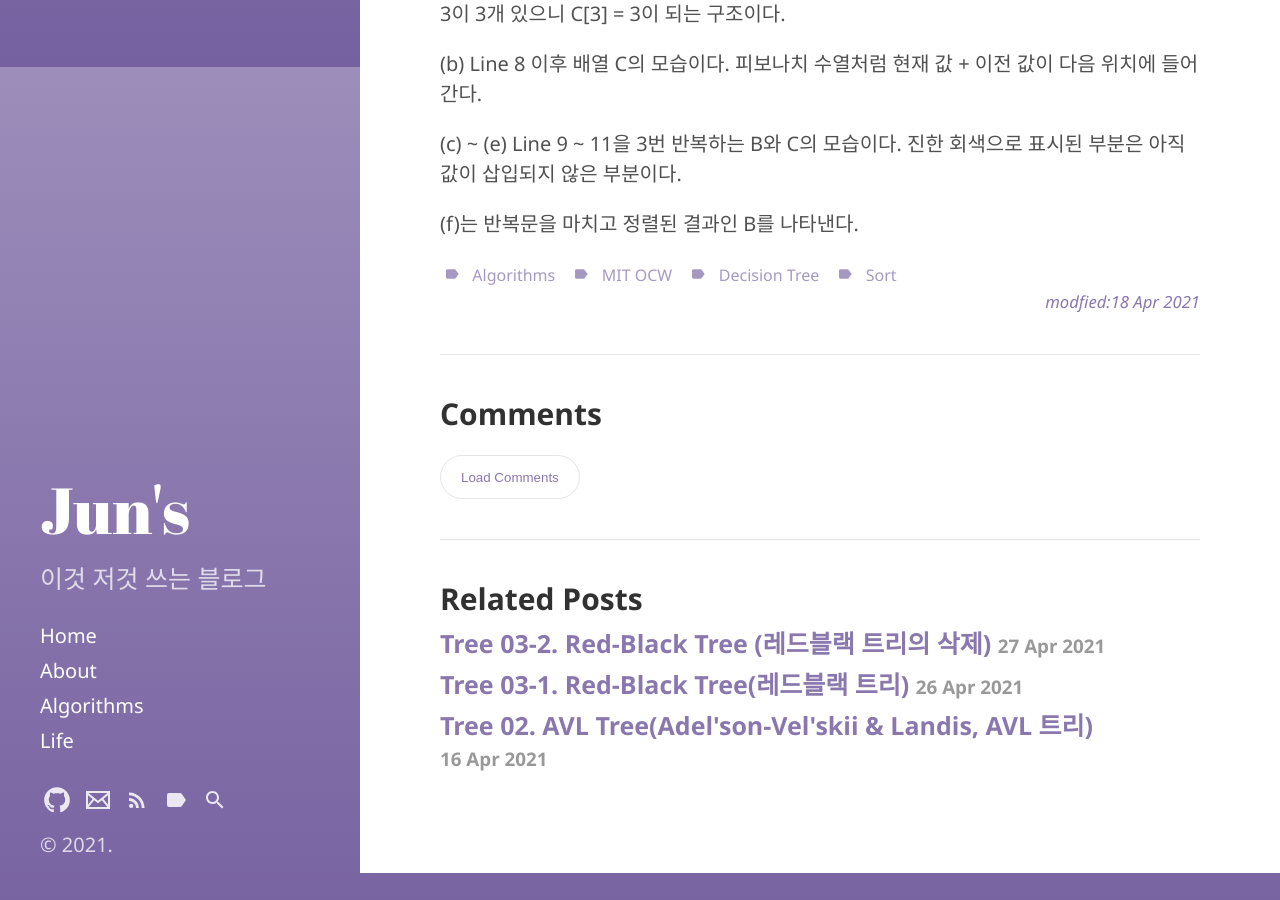
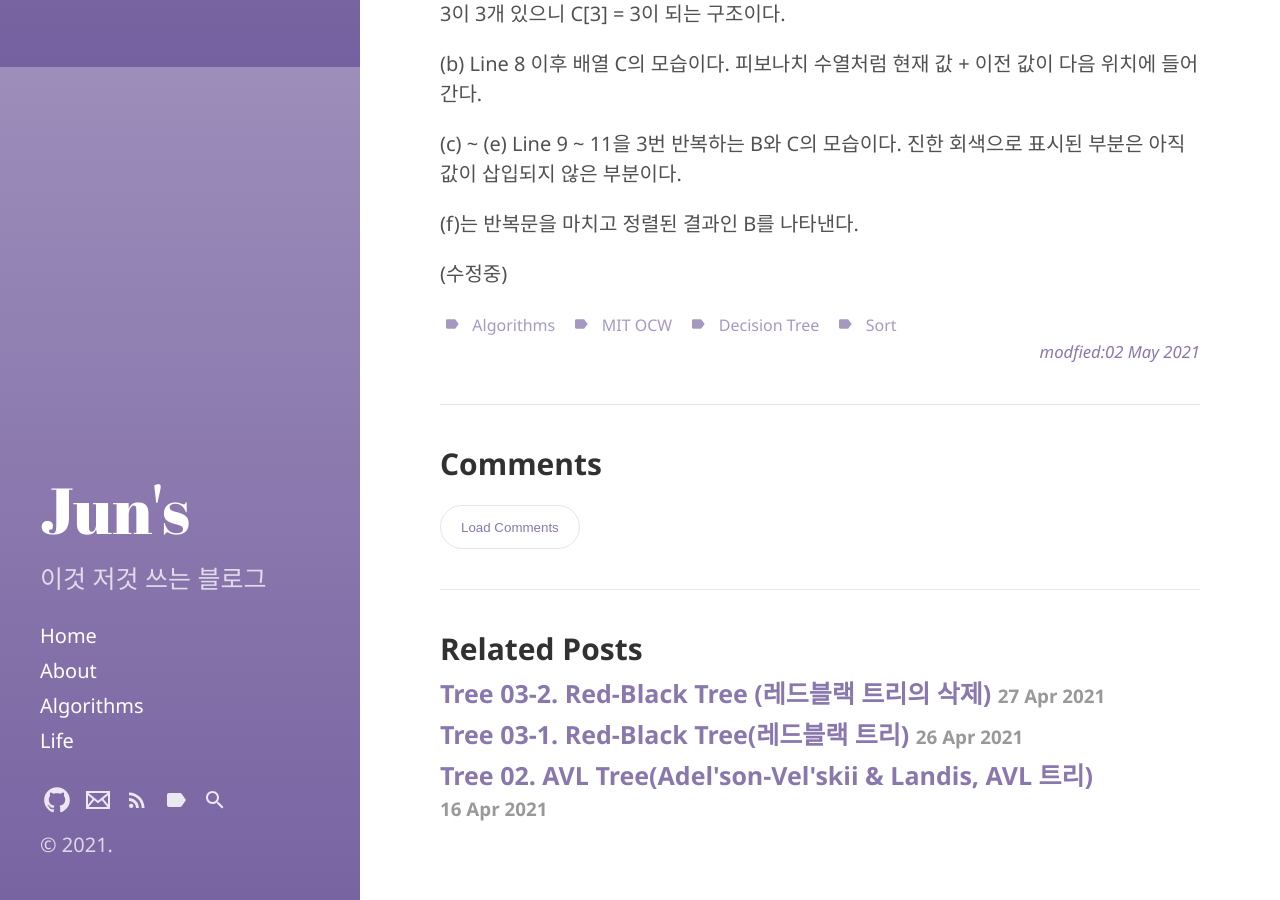
Before and after one commit to yongjulejule/yongjulejule.github.io, a Jekyll site: the page built from _posts/2021-04-30-counting-sort.md, in a window 1280 px wide and 900 px high, scrolled down 3533 px. Built offline with Jekyll 4.4.1, drawn with Linux system fonts in a browser that asks for light colours; before the commit the page ends 4406 px from its top, so only the background shows below that; some of the changed text lies outside the part shown.

Commit message:
Sort (not completed)

```diff
--- a/_posts/2021-04-30-counting-sort.md
+++ b/_posts/2021-04-30-counting-sort.md
@@ -10,9 +10,9 @@ tags:
 - MIT OCW
 - Decision Tree
 - Sort
-order: 2
-date: '2021-04-16 10:47:00 +0900'
-last_modified_at: '2021-04-18 17:55:00 +0900'
+order: 5
+date: '2021-04-30 10:47:00 +0900'
+last_modified_at: '2021-05-02 12:55:00 +0900'
 
 
 ---
@@ -112,3 +112,7 @@ Input 배열 `A[1...8]` 에 대해 계수 정렬을 하는 과정이다. A의
 (c) ~ (e) Line 9 ~ 11을 3번 반복하는 B와 C의 모습이다. 진한 회색으로 표시된 부분은 아직 값이 삽입되지 않은 부분이다.
 
 (f)는 반복문을 마치고 정렬된 결과인 B를 나타낸다.
+
+
+
+(수정중)
```
